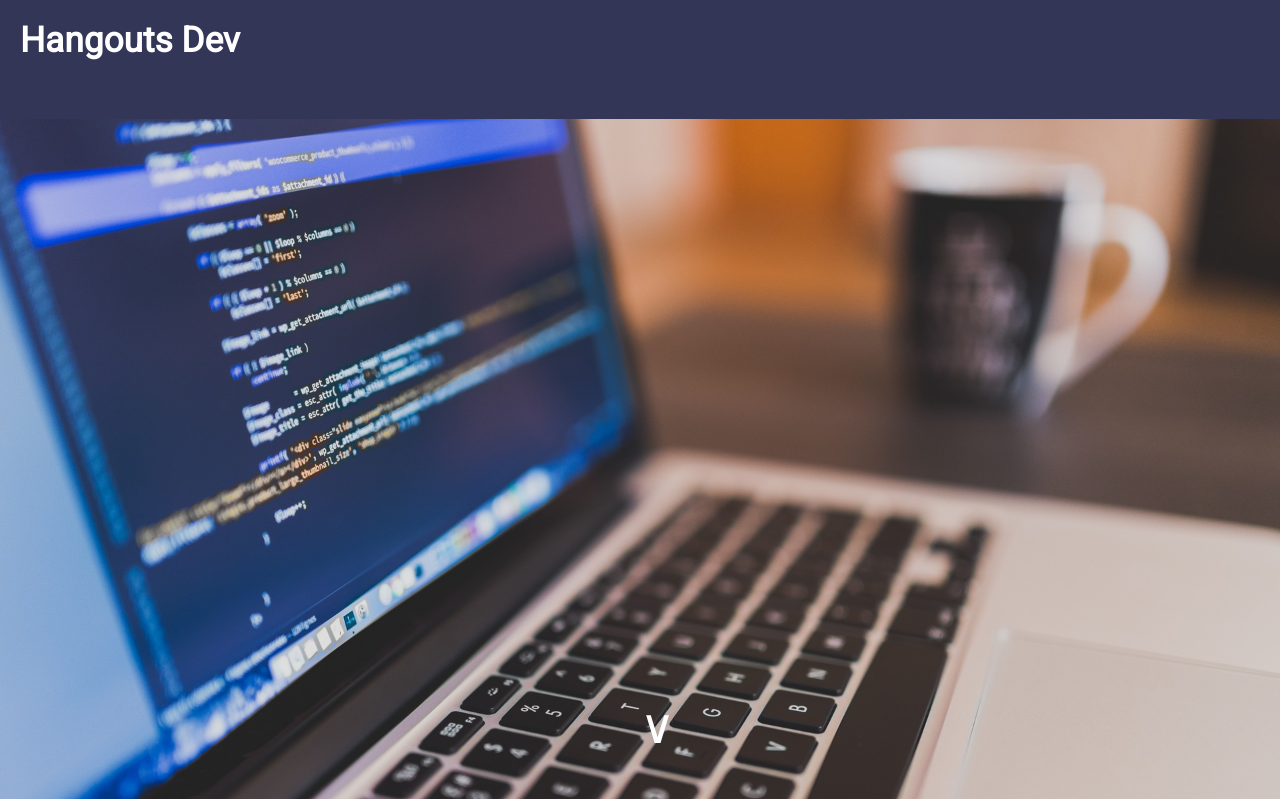
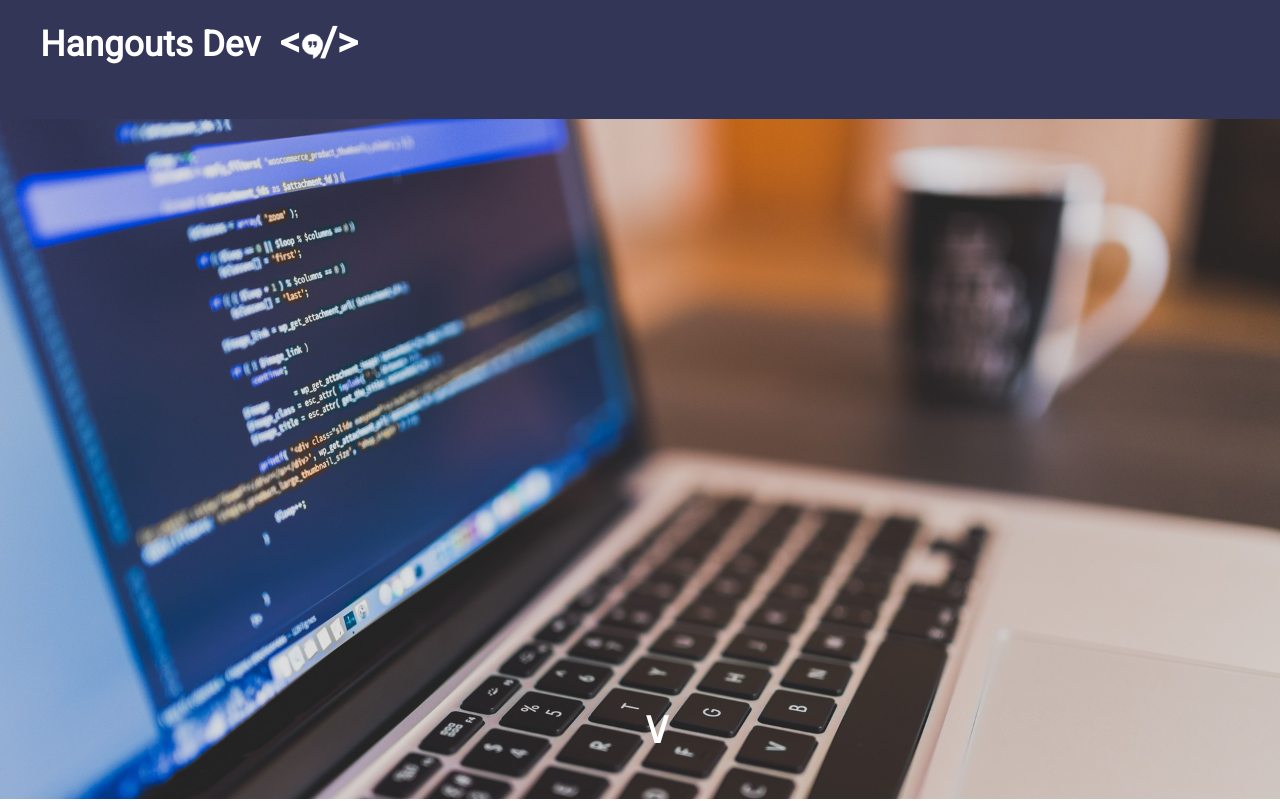
Before and after one commit to evertonl1ma/hangouts-dev, a plain HTML site: page index.html in a window 1280 px wide. Shown: the top 801 px of the page. Drawn offline with Linux system fonts and the light colour scheme.

Commit message:
Atualizando

```diff
--- a/css/style.css
+++ b/css/style.css
@@ -53,7 +53,25 @@
      	padding: 20px;
      	color: #FFF;
      	font-size: 2.2em;
+     	background: url(../img/google-hangouts-logo.png) no-repeat 300px 35px;
+     	background-size: 25px;
      }
+
+      .header .title::before {
+      	content: "<";
+      	font-size: 40px;
+      	color: #FFF;
+      	position: relative;
+      	left: 260px;
+      }
+
+      .header .title::after {
+      	content: "/>";
+      	font-size: 40px;
+      	color: #FFF;
+      	position: relative;
+      	right: -60px;
+      }
 
      .header a {
      	text-decoration: none;
@@ -148,12 +166,21 @@
        		bottom: -25px;
        }
 
-       .site-footer p {
-       		color: #FFF;
+        .site-footer p {
+       	   color: #FFF;
+       	   padding: 10px;
+       }
+
+        .site-footer p a {
+        	text-decoration: none;
+        }
+
+       .site-footer p:first-child {
        		font-size: 1.5em;
        		text-align: center;
        		padding: 30px;
        }
+
 
 /* MOBILE */
 
--- a/index.html
+++ b/index.html
@@ -15,10 +15,11 @@
 <body>
 
       <header class="header">
-      	 <a href="#"><h1 class="title">Hangouts Dev</h1></a>
+      	 <a href="#"><h1 class="title">Hangouts Dev</h1>
+      	 </a>
       </header>
       <div class="intro">
-      	 <a href="galerie-hangout">&or;</a>
+      	 <a href="#galerie-hangout">&or;</a>
       </div>
 	 	 <div id="galerie-hangout" class="galerie-hangout">
 
@@ -213,6 +214,7 @@
 
 	 	 <footer class="site-footer">
 	 	 	<p>Hangouts Dev</p>
+	 	 	<p>Inspirado no projeto<a href="http://fre-time.github.io"> Free-time</a></p>
 	 	 </footer>
 
 	  <script src="js/script.js"></script>
```
Also changed, not shown: img/google-hangouts-logo.png (added).
